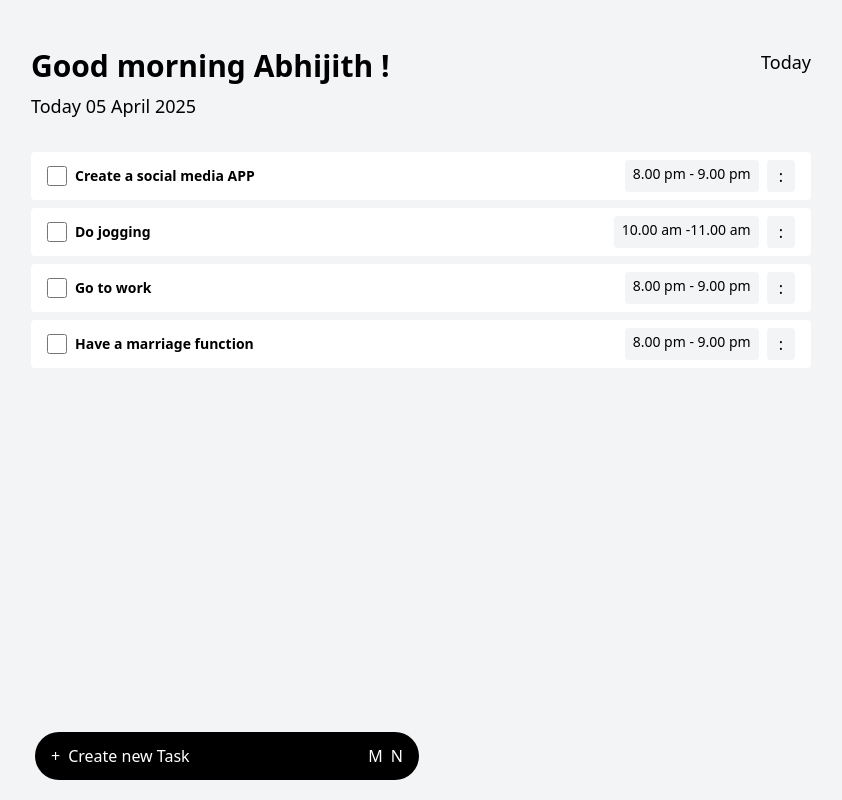
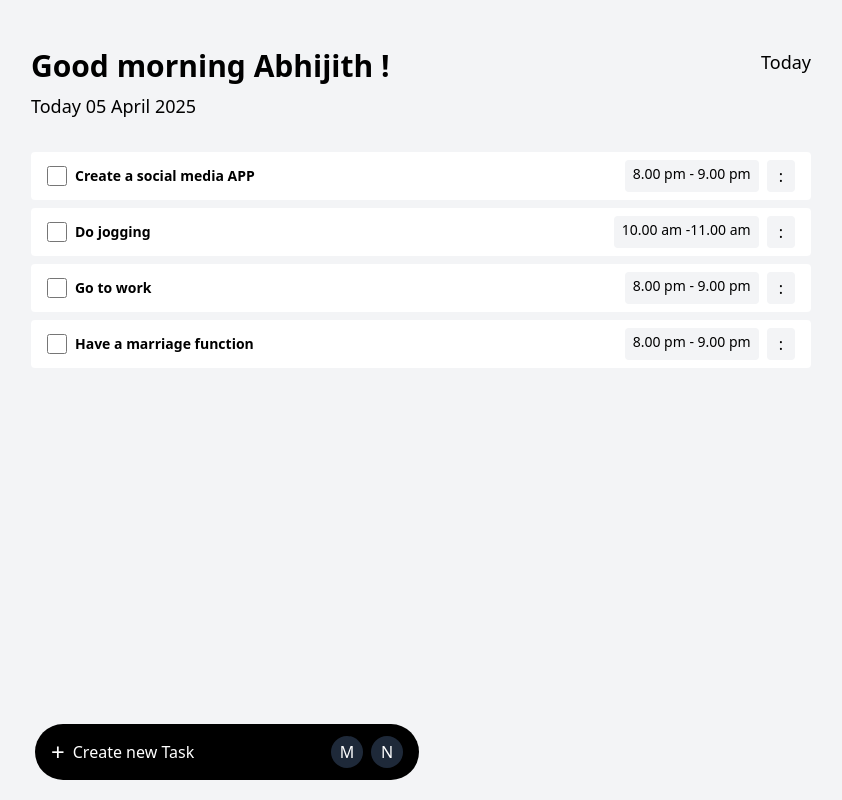
Before and after one commit to Abhijith-TG/TaskManager-2, a React (Vite) app: page / in a window 1280 px wide. Shown: the whole page, without its empty margins (413-1255 px from the left). Built offline with nearby package versions, Linux system fonts and the light colour scheme.

Commit message:
style: enhance button layout and improve text size in task creation section

```diff
--- a/src/pages/home.tsx
+++ b/src/pages/home.tsx
@@ -61,14 +61,14 @@ export default function Home() {
             }
           </div>
         </section>
-        <div className="absolute bottom-5 bg-black rounded-full px-4 py-3 flex justify-between items-center w-[30%] left-1/2 transform -translate-x-1/2">
+        <div className="absolute bottom-5 bg-black rounded-full px-4 py-3 flex justify-between items-center w-[30%] left-1/2 transform -translate-x-1/2 hover:scale-105 transition hover:cursor-pointer">
           <div className="text-white flex gap-2 items-center">
-            <p>+</p>
+            <p className="text-2xl" >+</p>
             <p>Create new Task</p>
           </div>
           <div className="text-white flex gap-2 items-center">
-            <p>M</p>
-            <p>N</p>
+            <p className="w-8 h-8 bg-gray-800 rounded-full flex justify-center items-center" >M</p>
+            <p className="w-8 h-8 bg-gray-800 rounded-full flex justify-center items-center" >N</p>
           </div>
         </div>
       </div>
```
